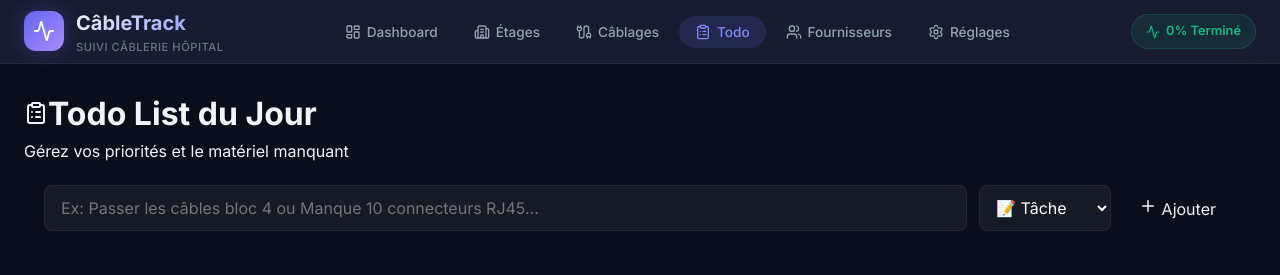
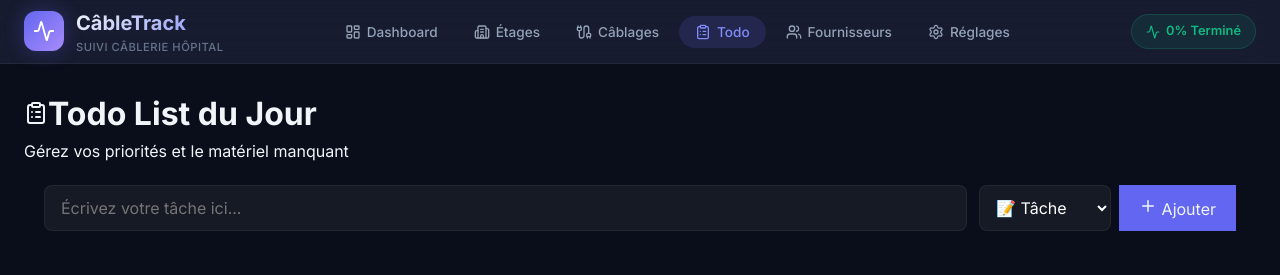
Before and after one commit to Malmeu/suivie_cablerie, a React (Vite) app: page / in a window 1280 px wide. Both pictures are taken after a click on the button "Todo". Shown: the top 275 px of the page. Built offline with nearby package versions, Linux system fonts and the light colour scheme; no server answers; the database is empty.

Commit message:
ajout todo liste correction

```diff
--- a/src/components/TodoListView.jsx
+++ b/src/components/TodoListView.jsx
@@ -35,24 +35,32 @@ export default function TodoListView() {
     setIsLoading(false);
   };
 
-  const addTodo = async (e) => {
-    e.preventDefault();
-    if (!newTask.trim()) return;
+  const addTodo = async () => {
+    const taskText = newTask.trim();
+    if (!taskText) {
+      alert('Veuillez écrire quelque chose avant d\'ajouter.');
+      return;
+    }
 
-    console.log('Tentative d\'ajout:', { task: newTask, type: newType });
+    try {
+      console.log('--- CLIC DÉTECTÉ : AJOUT EN COURS ---');
+      const { data, error } = await supabase.from('daily_todos').insert({
+        task: taskText,
+        type: newType,
+        is_completed: false
+      }).select();
 
-    const { error } = await supabase.from('daily_todos').insert({
-      task: newTask,
-      type: newType,
-      is_completed: false
-    });
-
-    if (error) {
-      console.error('Erreur Supabase lors de l\'ajout:', error);
-      alert('Erreur : La table n\'existe peut-être pas ou Supabase est déconnecté. Vérifiez que vous avez bien lancé le script SQL.');
-    } else {
-      setNewTask('');
-      fetchTodos(); // Forcer le rafraîchissement au cas où le realtime tarde
+      if (error) {
+        console.error('Erreur Supabase insertion:', error);
+        alert(`Erreur Supabase : ${error.message} (Vérifiez que vous avez bien lancé le script SQL dans Supabase)`);
+      } else {
+        console.log('Succès !', data);
+        setNewTask('');
+        fetchTodos();
+      }
+    } catch (err) {
+      console.error('Erreur fatale JS:', err);
+      alert('Une erreur critique est survenue.');
     }
   };
 
@@ -82,22 +90,42 @@ export default function TodoListView() {
         <div style={{ display: 'flex', gap: '12px', flexWrap: 'wrap' }}>
           <input
             type="text"
-            placeholder="Ex: Passer les câbles bloc 4 ou Manque 10 connecteurs RJ45..."
+            placeholder="Écrivez votre tâche ici..."
             value={newTask}
             onChange={(e) => setNewTask(e.target.value)}
             className="todo-input"
-            style={{ flex: 1, minWidth: '250px' }}
+            style={{
+              flex: 1,
+              minWidth: '250px',
+              background: '#1e293b',
+              border: '2px solid var(--color-accent)',
+              color: 'white',
+              fontSize: '1rem'
+            }}
           />
           <div style={{ display: 'flex', gap: '8px' }}>
             <select
               value={newType}
               onChange={(e) => setNewType(e.target.value)}
               className="todo-select"
+              style={{
+                background: '#1e293b',
+                border: '2px solid var(--color-accent)',
+                color: 'white',
+                borderRadius: '8px',
+                padding: '0 10px',
+                cursor: 'pointer'
+              }}
             >
               <option value="task">📝 Tâche</option>
               <option value="material">📦 Matériel</option>
             </select>
-            <button type="submit" className="btn-primary" style={{ padding: '0 20px' }}>
+            <button
+              type="button"
+              onClick={addTodo}
+              className="btn-primary"
+              style={{ padding: '0 20px', background: 'var(--color-accent)' }}
+            >
               <Plus size={18} /> Ajouter
             </button>
           </div>
```
